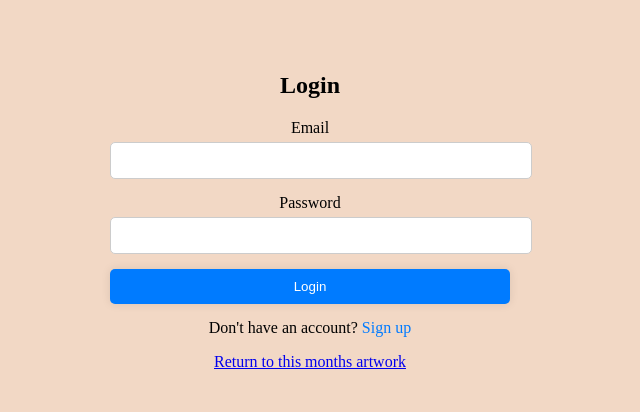
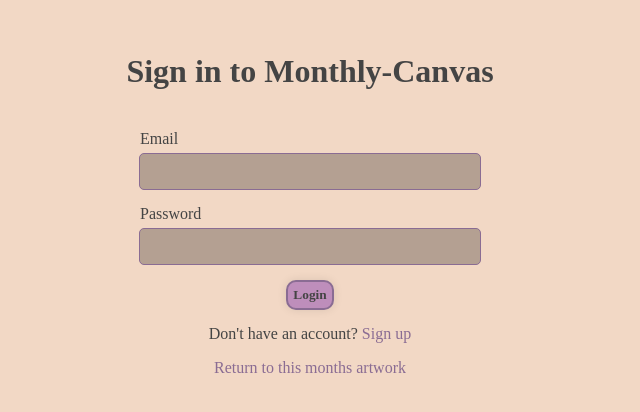
Before and after one commit to Oia20/monthly-canvas, a React (Vite) app in the folder client/monthlyCanvas/: page /login in a window 1280 px wide. Shown: the part 168-580 px from the top of the page, without its empty margins (330-970 px from the left). Built offline with nearby package versions, Linux system fonts and the light colour scheme.

Commit message:
Design changes
Changed labels and buttons for a hopefully better looking more modern design, and finished the login screen.

```diff
--- a/client/monthlyCanvas/src/App.css
+++ b/client/monthlyCanvas/src/App.css
@@ -3,6 +3,7 @@
 html {
   max-width: none;
   height: 100%;
+  font-family: 'Times New Roman', serif;
 }
 
 @keyframes logo-spin {
@@ -35,7 +36,7 @@
     height: 15%;
     width: 15%;
     margin: auto;
-  overflow:hidden;
+    overflow:hidden;
 
   }
 
@@ -59,16 +60,19 @@
   margin: auto;
   flex-direction: column;
   align-items: center;
+  font-family: 'Times New Roman', serif;
   img {
     max-width: 80%;
     max-height: 80%;
-    border: solid 5px #8a6c93;
-    border-radius: 20%;
-
-  }
+    border: solid 4px #5d4863; /* Adjust border color and transparency */
+    border-radius: 25%; /* Adjust border radius */
+    box-shadow: 0 0 10px rgba(0, 0, 0, 0.1); /* Add a subtle box shadow */
+    box-sizing: border-box; /* Ensure border width is included in dimensions */
+}
 
   h1, h2 {
     text-align: center;
+    font-family: 'Times New Roman', serif;
   }
 }
 
@@ -85,37 +89,45 @@
 
 .plaque {
   background-color: #f8b296;
-  padding: 20px;
+  padding: 10px;
   border-radius: 10px;
   box-shadow: 0px 0px 10px rgba(0, 0, 0, 0.1);
   margin: 10px;
   border: solid 2px #d2a079;
-  box-shadow: 6px 6px 2px 1px #d2a079;
+  font-size: 0.8vw;
   margin-bottom: 12px;
 }
+@media screen and (max-width: 700px) {
+  .plaque {
+      font-size: 1.7vw; /* Or any other value suitable for smaller screens */
+  }
 
+  .plaque-title h3{
+    font-size: 3vw; /* Or any other value suitable for smaller screens */
+
+  }
+}
 .plaque h1 {
-  font-family: 'Arial', sans-serif;
+  font-family: 'Times New Roman', serif;
   color: #444444;
-  ;
-
   text-align: center;
   margin: 0;
 }
 
 .plaque-title {
   background-color: #be8ebb;
+  font-family: 'Times New Roman', serif;
   padding: 5px;
   border-radius: 10px;
-  box-shadow: 0px 0px 10px rgba(0, 0, 0, 0.1);
   margin: 10px;
-  border: solid 2px #d2a079;
-  box-shadow: 6px 6px 2px 1px #8a6c93;
+  border: solid 2px #5d4863;
   margin-bottom: 12px;
+  font-size: 1.2vw;
+
 }
 
 .plaque-title h3 {
-  font-family: 'Arial', sans-serif;
+  font-family: 'Times New Roman', serif;
   color: #444444;
   text-align: center;
   margin: 0;
--- a/client/monthlyCanvas/src/comments.css
+++ b/client/monthlyCanvas/src/comments.css
@@ -1,16 +1,9 @@
 
 
-.com-line {
-        width: 90%; /* Adjust as needed */
-        height: 1px;
-        background-color: black;
-        display: inline-block; /* Display inline */
-        vertical-align: middle; /* Align vertically with text */
-        margin-right: 10px; /* Adjust spacing */
-        margin: auto;
-}
+
 
 .flex-row {
+    font-family: 'Times New Roman', serif;
     display: flex;
     flex-direction: column;
     h2 {
@@ -23,6 +16,7 @@
     }
 
     .comment-textarea {
+        font-family: 'Times New Roman', serif;
         margin-left: 20%;
         width: 70%;
         box-sizing: border-box;
@@ -31,7 +25,7 @@
         border: 2px solid #8a6c93;
         border-radius: 20px;
         color: #444444;
-        font-size: 1.2em;
+        font-size: 1em;
         resize: none; /* Prevent resizing by the user */
         overflow: hidden; /* Hide overflow */
         max-height: 200px; /* Adjust as needed */
@@ -39,6 +33,7 @@
     }
 
     button {
+        font-family: 'Times New Roman', serif;
         margin-right: 10%;
         background-color: #f8b296;
         padding: 5px;
@@ -52,7 +47,7 @@
         border-radius: 10px;
         box-shadow: 0px 0px 10px rgba(0, 0, 0, 0.1);
         border: solid 2px #8a6c93;
-        transition: border-radius 0.3s ease; /* Smooth transition for border radius */
+        transition: border-radius 0.3s ease;
         color: #444444;
         width: fit-content;
         align-self: flex-end;
--- a/client/monthlyCanvas/src/login.css
+++ b/client/monthlyCanvas/src/login.css
@@ -4,19 +4,20 @@
   padding: 20px;
   background-color: #f2d8c5;
   border-radius: 10px;
-flex-direction: column;
+  flex-direction: column;
   height: 90vh;
   display: flex;
   justify-content: center;
   justify-self: center;
   margin: auto;
+  color: #444444;
 
   .login-form {
     text-align: center;
   }
 
-  .login-form h2 {
-    margin-bottom: 20px;
+  .login-form h1 {
+    margin-bottom: 40px;
   }
 
   .form-group {
@@ -24,38 +25,49 @@
   }
 
   .form-group label {
-    display: block;
+    display: flex;
+    align-self: flex-start;
     margin-bottom: 5px;
+    margin-left: 30px;
   }
 
   .form-group input {
-    width: 100%;
+    width: 80%;
     padding: 10px;
-    border: 1px solid #ccc;
+    border: 1px solid #8a6c93;
     border-radius: 5px;
+    background-color: #b4a092;
   }
 
-  button {
-    width: 100%;
-    padding: 10px;
-    background-color: #007bff;
-    color: #fff;
-    border: none;
-    border-radius: 5px;
+  .logbut {
+      background-color: #be8ebb;
+      padding: 5px;
+      border-radius: 10px;
+      box-shadow: 0px 0px 10px rgba(0, 0, 0, 0.1);
+      border: solid 2px #8a6c93;
+
+      color: #444444;
+      width: fit-content;
+      align-self: flex-end;
+      transition: border-radius 0.3s ease;
+      margin-right: 0px;
+    h4 {
+      height: fit-content;
+      margin: 0px;
+    }
+  }
+  .logbut:hover {
+    background-color:#8a6c93;
     cursor: pointer;
-    transition: background-color 0.3s ease;
+    border-radius: 50%;
+    border-color: #be8ebb;
   }
-
-  button:hover {
-    background-color: #0056b3;
-  }
-
   p {
     margin-top: 15px;
   }
 
   p a {
-    color: #007bff;
+    color: #8a6c93;
     text-decoration: none;
   }
 
@@ -63,3 +75,7 @@
     text-decoration: underline;
   }
 }
+
+a {
+  text-decoration: none;
+}
--- a/client/monthlyCanvas/src/login.jsx
+++ b/client/monthlyCanvas/src/login.jsx
@@ -5,7 +5,7 @@
     return (
         <div className="login-container">
             <div className="login-form">
-            <h2>Login</h2>
+            <h1>Sign in to Monthly-Canvas</h1>
             <form>
                 <div className="form-group">
                 <label for="email">Email</label>
@@ -15,11 +15,11 @@
                 <label for="password">Password</label>
                 <input type="password" id="password" name="password" required />
                 </div>
-                <button type="submit">Login</button>
+                <button className="logbut" type="submit"><h4>Login</h4></button>
             </form>
             <p>Don't have an account? <a href="#">Sign up</a></p>
             <Link to="/">
-                <a>Return to this months artwork</a>
+                <p><a>Return to this months artwork</a></p>
             </Link>
             </div>
         </div>
--- a/client/monthlyCanvas/src/nav.css
+++ b/client/monthlyCanvas/src/nav.css
@@ -26,6 +26,7 @@
 
 button {
   margin-right: 20px;
+  font-family: 'Times New Roman', serif;
     background-color: #be8ebb;
     padding: 5px;
     border-radius: 10px;
```
Also changed, not shown: 11 other files (tests, documents, lock files or other folders).
